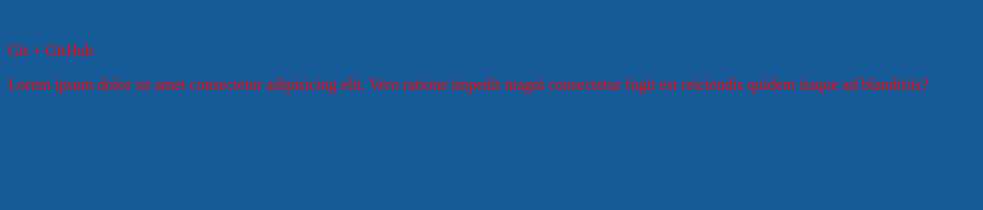
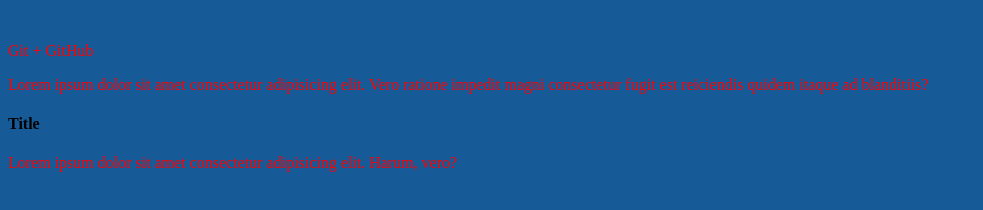
Before and after one commit to Maxmalagueno/gittest, a plain HTML site: page index.html in a window 1280 px wide. Shown: the whole page, without its empty margins (0-983 px from the left). Drawn offline with Linux system fonts and the light colour scheme.

Commit message:
Новая ветка

```diff
--- a/index.html
+++ b/index.html
@@ -10,5 +10,7 @@
     <h2><title></title></h2>
     <p>Git + GitHub</p>
     <p>Lorem ipsum dolor sit amet consectetur adipisicing elit. Vero ratione impedit magni consectetur fugit est reiciendis quidem itaque ad blanditiis?</p>
+    <h4>Title</h4>
+    <p>Lorem ipsum dolor sit amet consectetur adipisicing elit. Harum, vero?</p>
 </body>
 </html>
```
